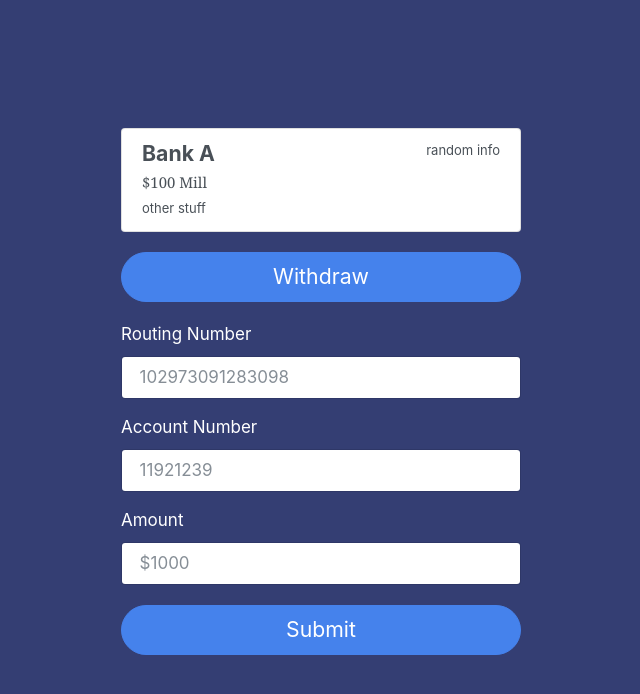
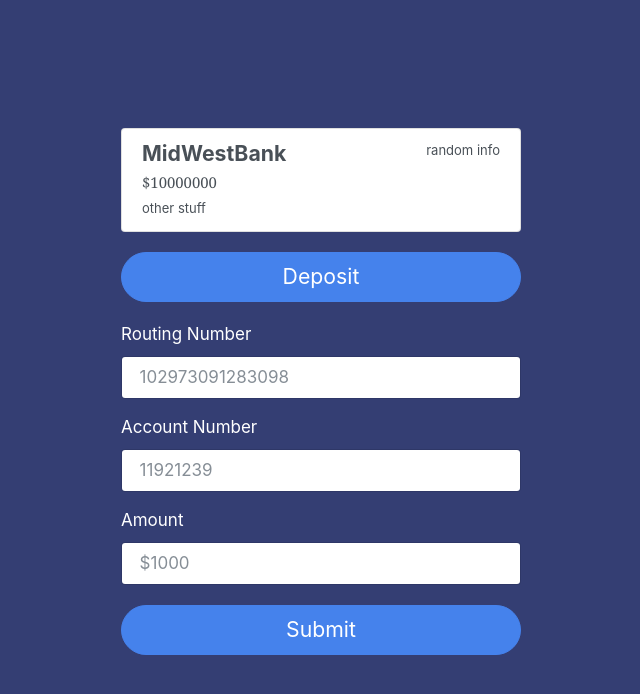
Before and after one commit to crypto-bonds/cryptobonds-web-server, a Django app: page /cryptoserver/2/bank_deposit/ in a window 1280 px wide. Shown: the top 694 px of the page, without its empty margins (7-647 px from the left). Run offline with Django 3.2, Linux system fonts and the light colour scheme; data comes from the database, SQL or seed files in the repository; some libraries are stand-ins or nearby versions.

Commit message:
Added bank accept and deposit template

```diff
--- a/cryptoserver/templates/cryptoserver/bank_deposit.html
+++ b/cryptoserver/templates/cryptoserver/bank_deposit.html
@@ -17,21 +17,21 @@
 </head>
 
 <body>
-  <form style="margin-top: 10%; margin-left: 10%; width: 400px"">
+  <form style="margin-top: 10%; margin-left: 10%; width: 400px">
       {% csrf_token %}
       <div class=" list-group">
     <a href="#" class="list-group-item list-group-item-action flex-column
           align-items-start">
       <div class="d-flex w-100 justify-content-between">
-        <h5 class="mb-1">Bank A</h5>
+        <h5 class="mb-1">{{ bank.name }}</h5>
         <small>random info</small>
       </div>
-      <p class="mb-1">$100 Mill</p>
+      <p class="mb-1">${{ bank.money }}</p>
       <small>other stuff</small>
     </a>
     </div>
     <button type="button" class="btn btn-primary btn-lg btn-block"
-      style="margin-top: 20px; margin-bottom: 20px">Withdraw</button>
+      style="margin-top: 20px; margin-bottom: 20px">Deposit</button>
     <div class="form-group">
       <label for="InputName">Routing Number</label>
       <input type="name" class="form-control" name="InputName" aria-describedby="nameHelp"
```
Also changed, not shown: cryptoserver/templates/cryptoserver/bank_accept.html (+11 -7 lines).
